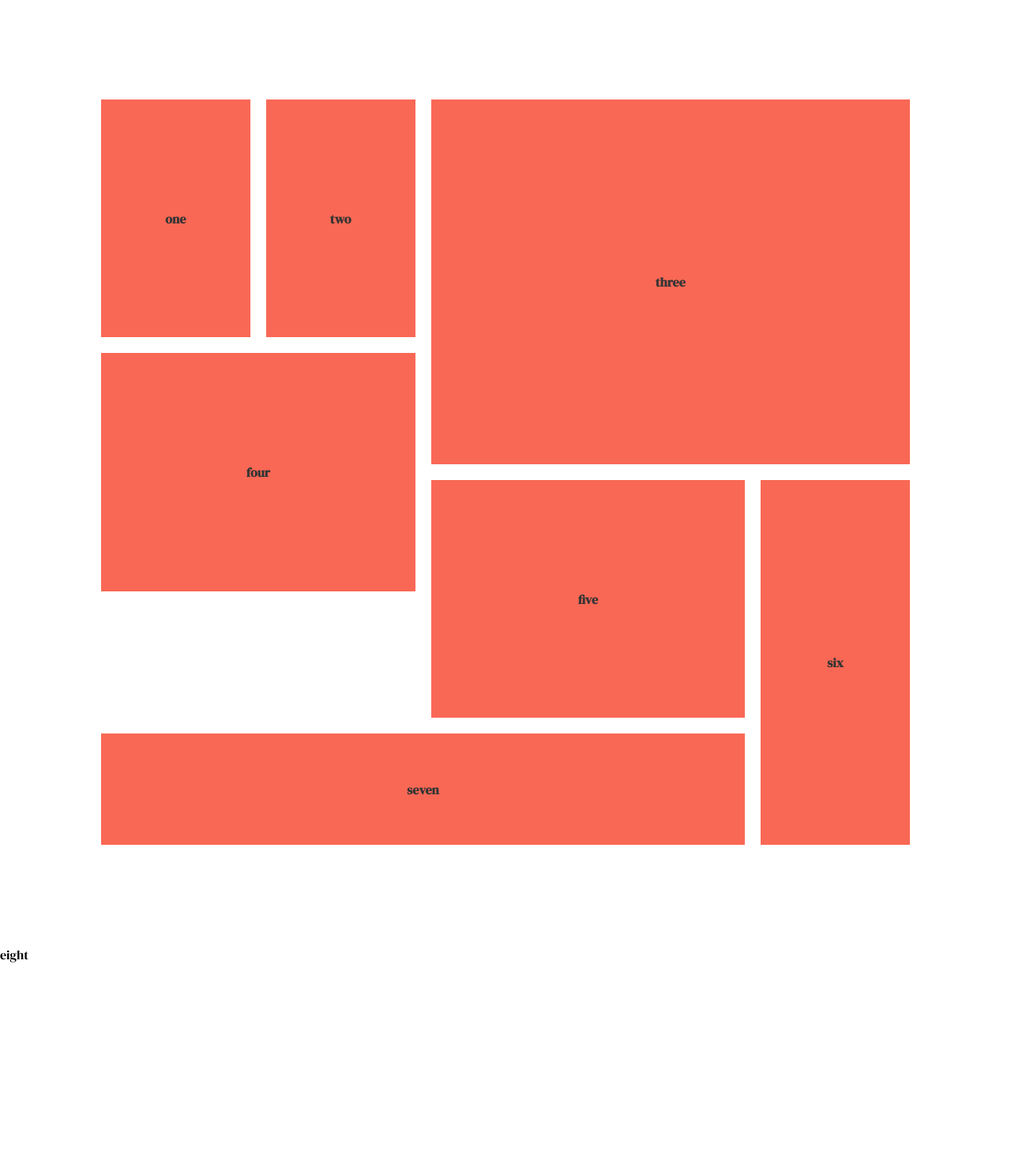
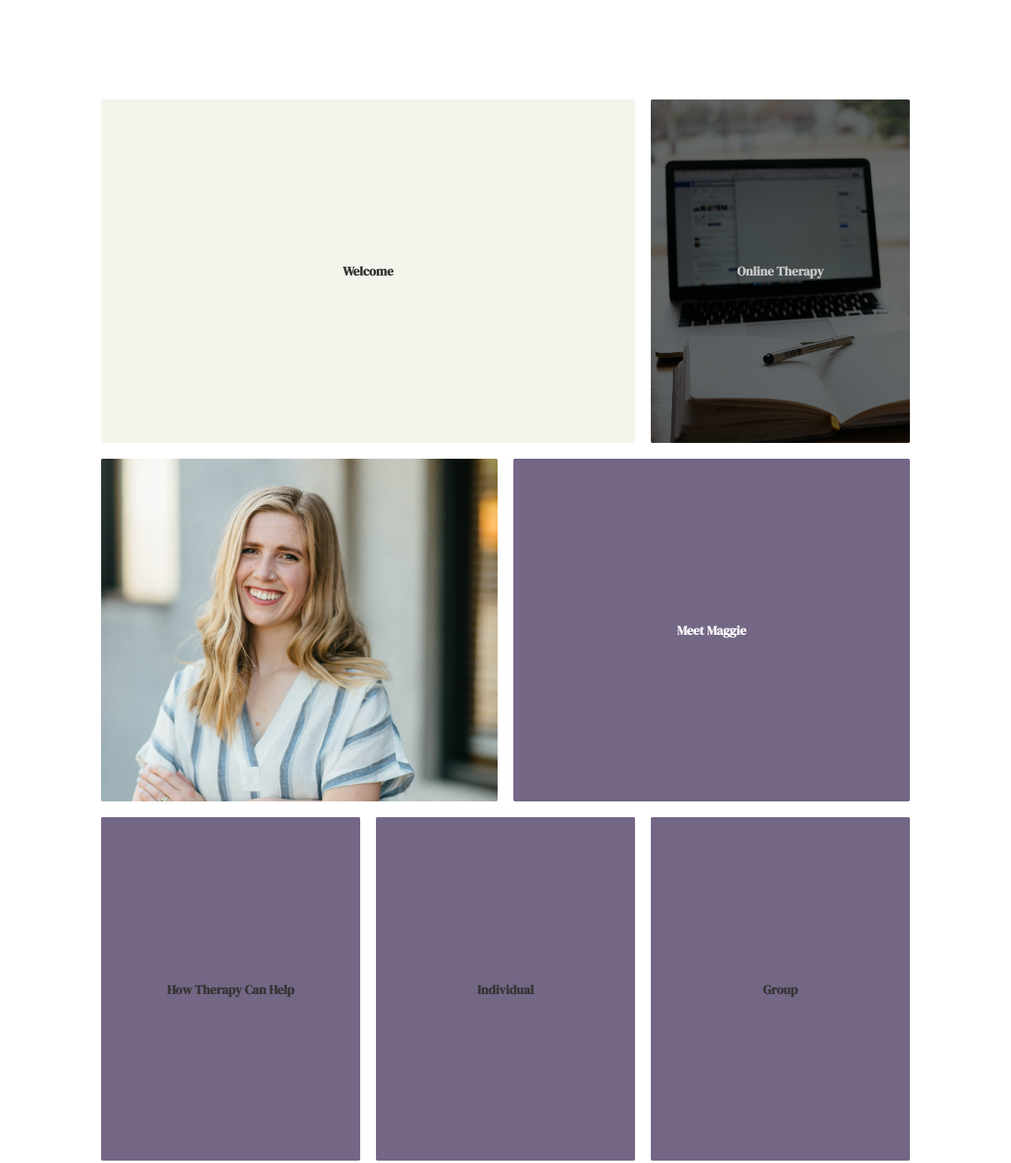
Before and after one commit to tas0018/MaggiesSite, a plain HTML site: page index.html in a window 1280 px wide. Shown: the part 802-2275 px from the top of the page at 79% size. Before the commit the page ends 2022 px from the top, so only its background shows below. Drawn offline with Linux system fonts and the light colour scheme.

Commit message:
Finished git layout. added pictures, and nerw color palette

```diff
--- a/index.html
+++ b/index.html
@@ -38,13 +38,13 @@
     <section id="main-content">
         <div class="grid-content">
             <div class="grid">
-                <div class="grid-content-item small-square">one</div>
-                <div class="grid-content-item small-square">two</div>
-                <div class="grid-content-item large-square">three</div>
-                <div class="grid-content-item medium-square">four</div>
-                <div class="grid-content-item medium-square">five</div>
-                <div class="grid-content-item thin-square">six</div>
-                <div class="grid-content-item wide-square">seven</div>
+                <div class="grid-content-item large-square one">Welcome</div>
+                <div class="grid-content-item medium-square two">Online Therapy</div>
+                <div class="grid-content-item half-square three"></div>
+                <div class="grid-content-item half-square four">Meet Maggie</div>
+                <div class="grid-content-item medium-square five">How Therapy Can Help</div>
+                <div class="grid-content-item medium-square six">Individual</div>
+                <div class="grid-content-item medium-square seven">Group</div>
             </div>
         </div>
         <div class="poem">eight</div>
--- a/styles/styles.scss
+++ b/styles/styles.scss
@@ -13,6 +13,15 @@ $gray: #4f4f4f;
 $medium-gray: #737373;
 $light-gray: #c4c4c4;
 $orange: #f96855;
+$white: #fff;
+$off-white: #f6f6f5;
+
+//Potential Color Palette
+$pampas: #F4F4ED;
+$manatee: #8D8E94;
+$havelock-blue: #61AAD8;
+$rum-purple: #746685;
+$astronaut-blue: #28466D;
 
 //Semantic Color Names
 $boxColor: $orange;
@@ -52,6 +61,7 @@ header .logo {
     text-transform: uppercase;
     letter-spacing: 2px;
     transition: 0.6s;
+    color: $white;
 }
 
 header ul {
@@ -73,6 +83,7 @@ header ul li a {
     letter-spacing: 2px;
     font-weight: 500px;
     transition: 0,6s;
+    color: $white;
 }
 header.sticky .logo,
 header.sticky ul li a{
@@ -164,7 +175,7 @@ z-index: 2;
 //Grid Content code starts here
 .grid-content {
     padding: 10%;
-    min-height: 150vh;
+    min-height: 200vh;
     flex: 1 1 80%;
     display: grid;
 }
@@ -172,7 +183,7 @@ z-index: 2;
 .grid {
     display: grid;
     height: 100%;
-    grid-template-columns: repeat(5, 1fr);
+    grid-template-columns: repeat(6, 1fr);
     grid-template-rows: repeat(6, 1fr);
     grid-gap: 20px;
     justify-content: center;
@@ -186,9 +197,10 @@ z-index: 2;
     display: flex;
     justify-content: center;
     align-items: center;
+    border-radius: 2px;
 
     &.small-square {
-        grid-row: span 1;
+        grid-row: span 3;
         grid-row: span 2;
     }
 
@@ -198,19 +210,51 @@ z-index: 2;
     }
 
     &.large-square {
-        grid-row: span 3;
+        grid-row: span 2;
+        grid-column: span 4;
+    }
+
+    &.half-square {
+        grid-row: span 2;
         grid-column: span 3;
     }
+}
 
-    &.thin-square {
-        grid-row: span 3;
-        grid-column: span 1;
-    }
+// Code for the apperance of each grid-box starts here
+.one {
+    background-color: $pampas;
+}
 
-    &.wide-square {
-        grid-row: span 1;
-        grid-column: span 4;
-    }
+.two {
+    background-image: url(/images/online-therapy.jpg);
+    background-size: cover;
+    background-color: $black;
+    background-blend-mode: overlay;
+    color: $light-gray;
+}
+
+.three {
+    background-image: url(/images/maggieTherapistPicture.JPG);
+    background-position: 50% 15%;
+    background-repeat: no-repeat;
+    background-size: cover;
+}
+
+.four {
+    background-color: $rum-purple;
+    color: $white;
+}
+
+.five {
+    background-color: $rum-purple;
+}
+
+.six {
+    background-color: $rum-purple;
+}
+
+.seven {
+    background-color: $rum-purple;
 }
 //Grid Content code ends here
 
```
Also changed, not shown: images/maggieTherapistPicture.JPG (added), images/online-therapy.jpg (added), styles/styles.css, 1 other file.
